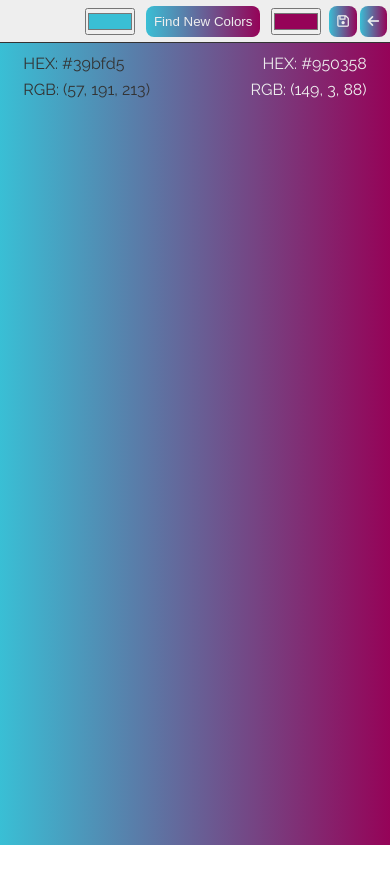
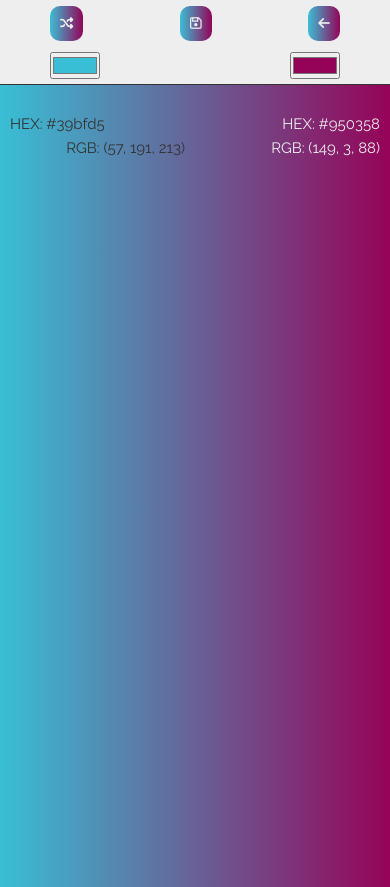
Before and after one commit to mcast045/color-gradient, a React (Create React App) app: page / in a window 390 px wide. Before the commit the page ends 845 px from the top, so only its background shows below. Built offline with nearby package versions, Linux system fonts and the light colour scheme.

Commit message:
02 CSS Media Queries

```diff
--- a/src/App.scss
+++ b/src/App.scss
@@ -11,15 +11,6 @@
 html {
     box-sizing: border-box;
     font-size: 10px;
-    overflow: hidden;
-
-    @media only screen and (max-width: $bp-medium) {
-        font-size: 50%;
-    }
-
-    @media only screen and (max-width: $bp-small) {
-        font-size: 35%;
-    }
 }
 
 body {
@@ -29,6 +20,7 @@ body {
 
     min-height: 100vh;
     font-family: 'Raleway', sans-serif;
+    overflow: hidden;
 }
 
 .btn {
--- a/src/Component/Colors/Colors.scss
+++ b/src/Component/Colors/Colors.scss
@@ -1,3 +1,5 @@
+@import '../../Variables.scss';
+
 .color_container {
     height: 95vh;
     display: flex;
@@ -33,3 +35,33 @@
         }
     }
 }
+
+@media only screen and (max-width: $window-sm) {
+    .color_container {
+        & .color-1,
+        & .color-2 {
+
+            & .flex {
+                flex-direction: column;
+                align-items: flex-end;
+            }
+
+            & .reverse-column {
+                align-items: flex-start;
+                flex-direction: column-reverse;
+            }
+
+            & .color-1_values,
+            & .color-2_values {
+                font-size: 1.5rem;
+                padding: 0 1rem;
+                justify-self: flex-end;
+            }
+
+            & .icon-absolute {
+                font-size: 1.4rem;
+                padding: 0 1rem;
+            }
+        }
+    }
+}
--- a/src/Component/Colors/Colors.tsx
+++ b/src/Component/Colors/Colors.tsx
@@ -43,7 +43,7 @@ const Colors: React.FC<ColorsProps> = () => {
                 <div
                     onMouseEnter={() => setIsShowingCopyOne(!isShowingCopyOne)}
                     onMouseLeave={() => setIsShowingCopyOne(!isShowingCopyOne)}>
-                    <div className='flex'>
+                    <div className='flex reverse-column'>
                         <div className='color-1_values'>{`HEX: ${colorOneHex}`}</div>
                         <div style={{ visibility: isShowingCopyOne ? 'visible' : 'hidden' }}><i className={`${copyIconClass.color_1} icon-absolute pointer`} title='Copy HEX' onClick={() => copyHex()} /></div>
                     </div>
--- a/src/Component/Header/Header.scss
+++ b/src/Component/Header/Header.scss
@@ -11,7 +11,7 @@
         align-items: center;
         margin-left: 10rem;
 
-        & .header-colorSelector{
+        & .header_colorSelector {
             width: calc(100vw - 10rem);
             display: flex;
             align-items: center;
@@ -19,9 +19,29 @@
         }
 
         & .header_util {
-            width: 10rem;
+            width: 15rem;
             display: flex;
             justify-content: space-evenly;
         }
     }
 }
+
+@media only screen and (max-width: $window-sm) {
+    .header {
+
+        & .header_container {
+            height: 10vh;
+            margin: 0;
+            flex-direction: column-reverse;
+
+            & .header_colorSelector {
+                justify-content: space-between;
+            }
+
+            & .header_util {
+                width: calc(100vw - 10rem);
+                justify-content: space-between;
+            }
+        }
+    }
+}
--- a/src/Component/Header/Header.tsx
+++ b/src/Component/Header/Header.tsx
@@ -11,8 +11,8 @@ const Header: React.FC<HeaderProps> = ({ randomRGB }) => {
     return (
         <div className='header'>
             <div className='header_container'>
-                <HeaderColorSelector randomRGB={randomRGB} />
-                <HeaderUtils />
+                <HeaderColorSelector />
+                <HeaderUtils randomRGB={randomRGB} />
             </div>
         </div>
     );
--- a/src/Component/Header/HeaderColorSelector.tsx
+++ b/src/Component/Header/HeaderColorSelector.tsx
@@ -3,19 +3,14 @@ import { RGBContext } from '../../Context/RGBContext'
 import { hexToRgb, rgbToHex } from '../../Helpers/ColorConverters'
 
 export interface HeaderColorSelectorProps {
-    randomRGB: () => number[]
+
 }
 
-const HeaderColorSelector: React.FC<HeaderColorSelectorProps> = ({ randomRGB }) => {
+const HeaderColorSelector: React.FC<HeaderColorSelectorProps> = () => {
 
-    const { rgbValues, background, setRgbValues, copyIconClass, setCopyIconClass, isShowingMenu } = useContext(RGBContext)
+    const { rgbValues, setRgbValues, copyIconClass, setCopyIconClass } = useContext(RGBContext)
 
     const [redOne, greenOne, blueOne, redTwo, greenTwo, blueTwo] = rgbValues
-
-    const findNewColors = (): void => {
-        setCopyIconClass({ color_1: 'fas fa-copy', color_2: 'fas fa-copy', save: 'far fa-save' })
-        setRgbValues(randomRGB())
-    }
 
     const onChange = (e: React.FormEvent): void => {
         //Get input values
@@ -39,18 +34,9 @@ const HeaderColorSelector: React.FC<HeaderColorSelectorProps> = ({ randomRGB })
     }
 
     return (
-        <div className='header-colorSelector'>
-            <input type='color' name='colorOne' value={rgbToHex(redOne, greenOne, blueOne)} onChange={e => onChange(e)} />
-
-            <button
-                className='btn pointer'
-                style={{ background }}
-                onClick={() => findNewColors()}
-                disabled={isShowingMenu}>
-                Find New Colors
-            </button>
-
-            <input type='color' name='colorTwo' value={rgbToHex(redTwo, greenTwo, blueTwo)} onChange={e => onChange(e)} />
+        <div className='header_colorSelector'>
+            <input className='colorPicker pickerOne' type='color' name='colorOne' value={rgbToHex(redOne, greenOne, blueOne)} onChange={e => onChange(e)} />
+            <input className='colorPicker pickerTwo' type='color' name='colorTwo' value={rgbToHex(redTwo, greenTwo, blueTwo)} onChange={e => onChange(e)} />
         </div>
     );
 }
--- a/src/Component/Header/HeaderUtils.tsx
+++ b/src/Component/Header/HeaderUtils.tsx
@@ -4,13 +4,18 @@ import { saveGradient, getGradient } from '../../Helpers/localStorage'
 import { RGBContext } from '../../Context/RGBContext'
 
 export interface HeaderUtilsProps {
-
+    randomRGB: () => number[]
 }
 
-const HeaderUtils: React.FC<HeaderUtilsProps> = () => {
+const HeaderUtils: React.FC<HeaderUtilsProps> = ({ randomRGB }) => {
 
-    const { rgbValues, background, copyIconClass, setCopyIconClass, isShowingMenu } = useContext(RGBContext)
+    const { rgbValues, background, copyIconClass, setCopyIconClass, isShowingMenu, setRgbValues } = useContext(RGBContext)
     const rawGradient = JSON.parse(getGradient()!)
+
+    const findNewColors = (): void => {
+        setCopyIconClass({ color_1: 'fas fa-copy', color_2: 'fas fa-copy', save: 'far fa-save' })
+        setRgbValues(randomRGB())
+    }
 
     const saveClick = (): void => {
         if (copyIconClass.save !== 'fas fa-check') {
@@ -28,6 +33,15 @@ const HeaderUtils: React.FC<HeaderUtilsProps> = () => {
     return (
         <div className='header_util'>
             <button
+                className='btn pointer randomPicker'
+                title='Random Gradient'
+                style={{ background }}
+                onClick={() => findNewColors()}
+                disabled={isShowingMenu}>
+                <i className="fas fa-random" />
+            </button>
+
+            <button
                 className='btn saveBtn pointer'
                 title='Save Current Gradient'
                 style={{ background }}
--- a/src/Component/Menu/MenuGradients.tsx
+++ b/src/Component/Menu/MenuGradients.tsx
@@ -10,12 +10,12 @@ const MenuGradients: React.FC<MenuGradientsProps> = ({ gradient }) => {
         <Fragment>
             <div className='menu_gradient_content-1' style={{ color: setTextColor(rgbToHex(gradient[0], gradient[1], gradient[2])) }}>
                 <span>{`HEX: ${rgbToHex(gradient[0], gradient[1], gradient[2])}`}</span>
-                <span>{`RGB: (${gradient[0]}, ${gradient[1]}, ${gradient[2]})`}</span>
+                <span className='menu_gradient_content-rgb'>{`RGB: (${gradient[0]}, ${gradient[1]}, ${gradient[2]})`}</span>
             </div>
 
             <div className='menu_gradient_content-2' style={{ color: setTextColor(rgbToHex(gradient[3], gradient[4], gradient[5])) }}>
                 <span>{`HEX: ${rgbToHex(gradient[3], gradient[4], gradient[5])}`}</span>
-                <span>{`RGB: (${gradient[3]}, ${gradient[4]}, ${gradient[5]})`}</span>
+                <span className='menu_gradient_content-rgb'>{`RGB: (${gradient[3]}, ${gradient[4]}, ${gradient[5]})`}</span>
             </div>
         </Fragment>
     );
--- a/src/Variables.scss
+++ b/src/Variables.scss
@@ -1,5 +1,4 @@
-$bp-medium: 50rem;
-$bp-small: 20rem;
+$window-sm: 50rem;
 $header-height: 5vh;
 $bg-light-color: #eee;
 $bg-dark-color: #333;
```
Also changed, not shown: package.json (+7 -1 lines), src/Component/Menu/Menu.scss (+121 -6 lines), 2 other files (tests, documents, lock files or other folders).
